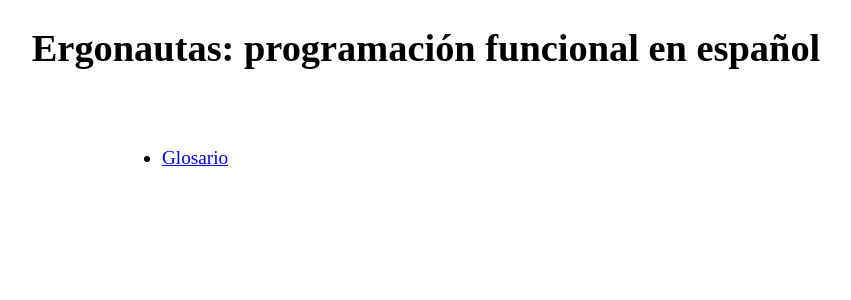
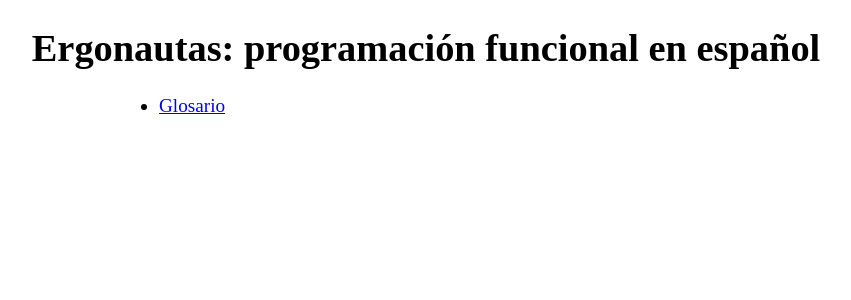
Before and after one commit to jpvillaisaza/ergonautas, a Jekyll site: the page built from _pages/index.html, in a window 1280 px wide. Shown: the top 300 px of the page, without its empty margins (214-1065 px from the left). Built offline with Jekyll 4.4.1, drawn with Linux system fonts in a browser that asks for light colours; some web fonts are replaced.

Commit message:
Move pages to _pages

```diff
--- a/_config.yml
+++ b/_config.yml
@@ -2,6 +2,15 @@
 description: Programación funcional en español
 
 collections:
-  - terms
+- terms
 
 permalink: pretty
+
+exclude:
+- Gemfile
+- Gemfile.lock
+- README.md
+- vendor
+
+include:
+- _pages
--- a/_layouts/default.html
+++ b/_layouts/default.html
@@ -2,10 +2,12 @@
 <html lang="es">
   <head>
     <meta charset="utf-8">
+    <meta name="viewport" content="width=device-width, initial-scale=1">
     <title>{{ site.title }}: {{ site.description | downcase }}</title>
-    <link rel="preconnect" href="https://fonts.gstatic.com">
+    <link rel="preconnect" href="https://fonts.googleapis.com">
+    <link rel="preconnect" href="https://fonts.gstatic.com" crossorigin>
     <link rel="stylesheet" href="https://fonts.googleapis.com/css2?family=Ibarra+Real+Nova&display=swap">
-    <link rel="stylesheet" href="{{ "/assets/css/ergonautas.css?v=" | append: site.github.build_revision | relative_url }}">
+    <link rel="stylesheet" href="{{ "/assets/css/main.css?v=" | append: site.github.build_revision | relative_url }}">
   </head>
   <body>
     <header>
@@ -14,5 +16,6 @@
     <main>
       {{ content }}
     </main>
+    <footer></footer>
   </body>
 </html>
--- /dev/null
+++ b/_pages/index.html
@@ -0,0 +1,16 @@
+---
+layout: default
+permalink: /
+---
+
+<ul>
+{%- for page in site.pages %}
+  {%- if page.title %}
+  <li>
+    <a href="{{ page.url}}">
+      {{ page.title }}
+    </a>
+  </li>
+  {%- endif %}
+{%- endfor %}
+</ul>
--- a/_sass/main.scss
+++ b/_sass/main.scss
@@ -8,9 +8,9 @@
 }
 
 main {
-  margin: auto;
-  max-width: 38rem;
-  padding: 2rem;
+  margin-inline: auto;
+  max-inline-size: 64ch;
+  padding-inline: 2ch;
 }
 
 dt {
--- a/index.html
+++ /dev/null
@@ -1,15 +0,0 @@
----
-layout: default
----
-
-<ul>
-{% for page in site.pages %}
-{% if page.title %}
-<li>
-  <a href="{{ page.url}}">
-    {{ page.title }}
-  </a>
-</li>
-{% endif %}
-{% endfor %}
-</ul>
```
Also changed, not shown: _pages/glosario.html (added, +14 -0 lines), glosario.html (deleted, +0 -13 lines), assets/css/main.scss (renamed from assets/css/ergonautas.scss).
